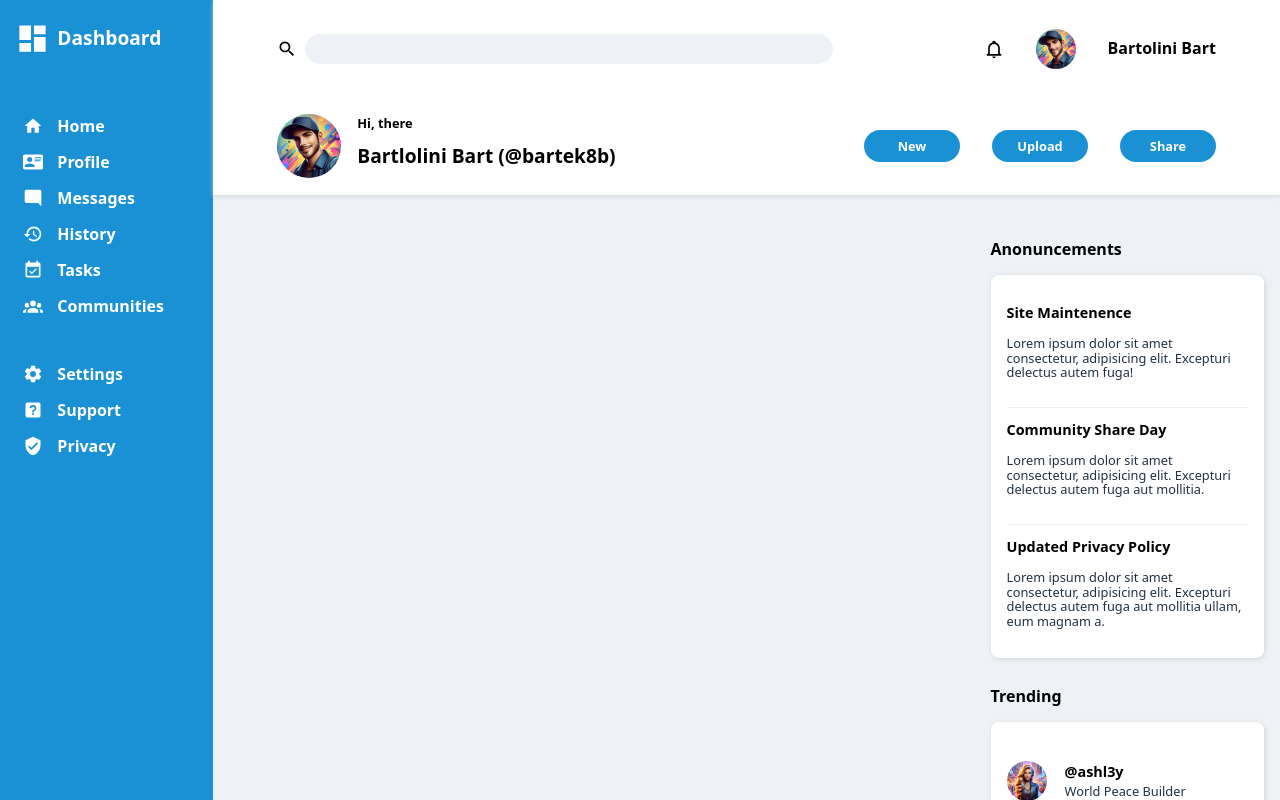
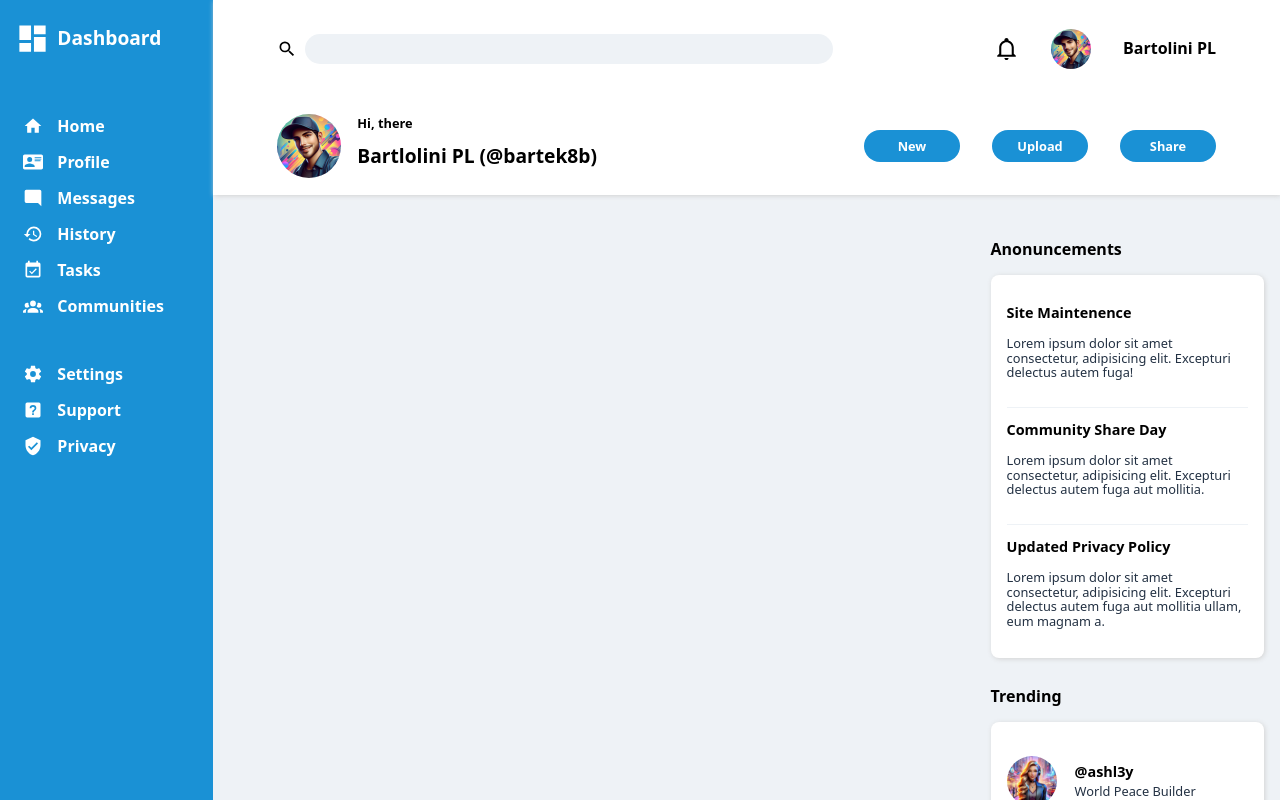
Before and after one commit to bartek8b/zzz-odin-admin-dashboard, a plain HTML site: page index.html in a window 1280 px wide. Shown: the top 800 px of the page. Drawn offline with Linux system fonts and the light colour scheme.

Commit message:
Change pics size in Trending & user name

```diff
--- a/index.html
+++ b/index.html
@@ -44,13 +44,13 @@
       <div class="account-container">
         <img src="icons/bell-outline.svg" alt="bell" />
         <img src="avatars/avatar_cap.png" alt="avatar_cap" />
-        <p>Bartolini Bart</p>
+        <p>Bartolini PL</p>
       </div>
 
       <div class="hero-section">
         <img src="avatars/avatar_cap.png" alt="hero" />
         <p class="greeting">Hi, there</p>
-        <p>Bartlolini Bart (@bartek8b)</p>
+        <p>Bartlolini PL (@bartek8b)</p>
       </div>
 
       <div class="buttons-container">
--- a/style.css
+++ b/style.css
@@ -111,7 +111,7 @@ header{
     border-radius: 500px;
     cursor: pointer;
     &[alt="bell"]{
-        height: 20px;
+        height: 25px;
     }
     &[alt="avatar_cap"]{
         height: 40px;
@@ -200,7 +200,7 @@ main{
 }
 .trending > img{
     aspect-ratio: 1 / 1;
-    height: 40px;
+    height: 50px;
     border-radius: 50px;
     align-self: center;
     margin-right: 16px;
```
